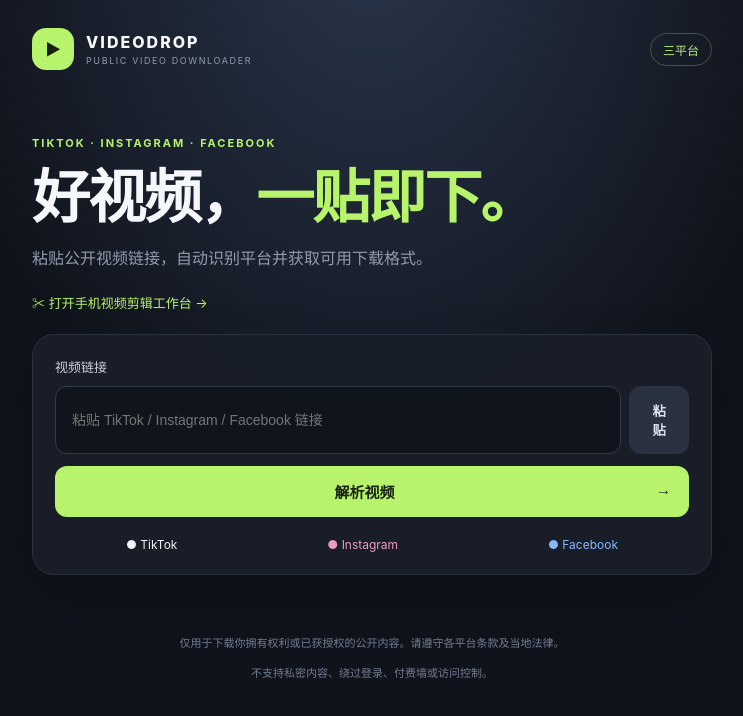
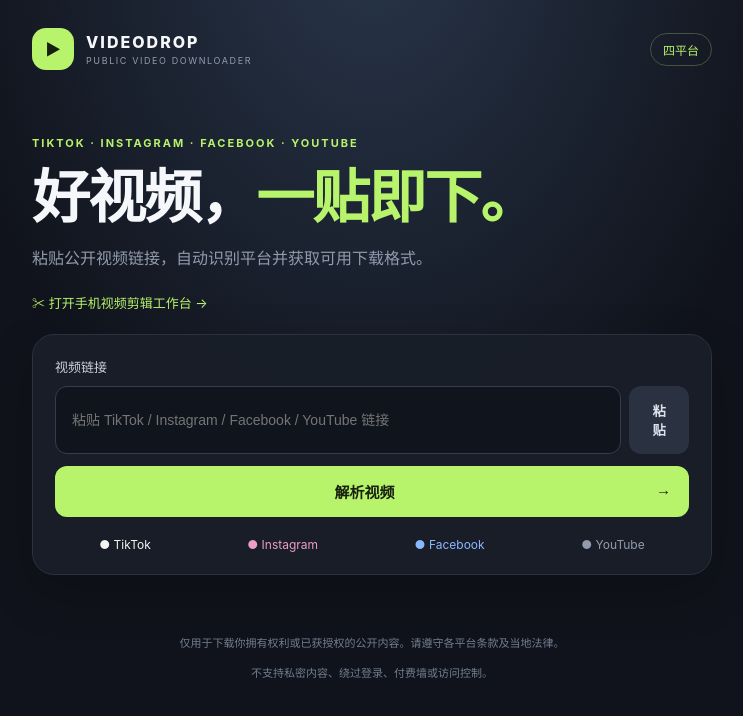
Before and after one commit to q459350062-star/social-video-downloader, a plain HTML site: page app/static/index.html in a window 1280 px wide. Shown: the whole page, without its empty margins (268-1011 px from the left). Drawn offline with Linux system fonts and the light colour scheme.

Commit message:
Update downloader UI for four platforms

```diff
--- a/app/static/index.html
+++ b/app/static/index.html
@@ -8,18 +8,18 @@
 </head>
 <body>
 <main class="wrap">
-  <header><div class="logo">▶</div><div><div class="brand">VIDEODROP</div><div class="sub">PUBLIC VIDEO DOWNLOADER</div></div><span class="pill">三平台</span></header>
+  <header><div class="logo">▶</div><div><div class="brand">VIDEODROP</div><div class="sub">PUBLIC VIDEO DOWNLOADER</div></div><span class="pill">四平台</span></header>
   <section class="hero">
-    <div class="eyebrow">TIKTOK · INSTAGRAM · FACEBOOK</div>
+    <div class="eyebrow">TIKTOK · INSTAGRAM · FACEBOOK · YOUTUBE</div>
     <h1>好视频，<span>一贴即下。</span></h1>
     <p>粘贴公开视频链接，自动识别平台并获取可用下载格式。</p>
   </section>
   <p style="margin:-12px 0 22px"><a href="/static/editor.html" style="color:#b7f36b;text-decoration:none;font-size:13px">✂ 打开手机视频剪辑工作台 →</a></p>
   <section class="panel">
     <label for="url">视频链接</label>
-    <div class="inputrow"><input id="url" type="url" placeholder="粘贴 TikTok / Instagram / Facebook 链接" autocomplete="url"><button id="paste" class="paste">粘贴</button></div>
+    <div class="inputrow"><input id="url" type="url" placeholder="粘贴 TikTok / Instagram / Facebook / YouTube 链接" autocomplete="url"><button id="paste" class="paste">粘贴</button></div>
     <button id="resolve" class="primary">解析视频 <span>→</span></button>
-    <div class="platforms"><span>● TikTok</span><span>● Instagram</span><span>● Facebook</span></div>
+    <div class="platforms"><span>● TikTok</span><span>● Instagram</span><span>● Facebook</span><span>● YouTube</span></div>
   </section>
   <section id="status" class="status" aria-live="polite"></section>
   <section id="result" class="result hidden">
@@ -31,7 +31,7 @@
       <option value="ios" selected>iPhone 兼容 MP4（自动确保画面和声音可播放）</option>
     </select>
     <a id="download" class="primary download-link" href="#" role="button">下载视频 <span>↓</span></a>
-    <div class="sourceinfo"><strong>素材来源记录</strong><ul id="provenance"></ul><a id="sourceLink" target="_blank" rel="noopener noreferrer">打开 Instagram 原始帖子</a></div>
+    <div class="sourceinfo"><strong>素材来源记录</strong><ul id="provenance"></ul><a id="sourceLink" target="_blank" rel="noopener noreferrer">打开原始视频页面</a></div>
     <ul class="sourceinfo" id="sourceInfo"></ul><p class="hint" id="note"></p>
     <p class="hint">请仅上传你拥有版权或已取得授权的内容。下载文件不会因此自动获得抖音原创认证。</p>
   </section>
```
